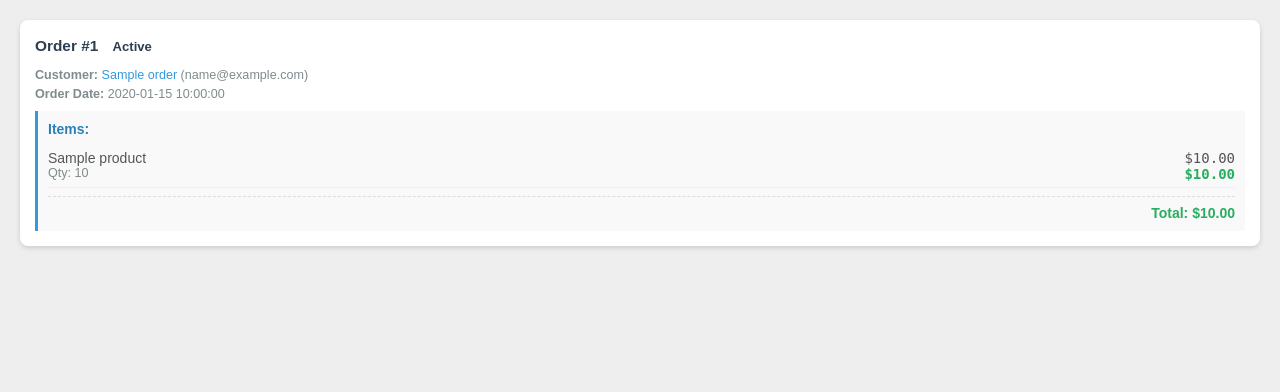
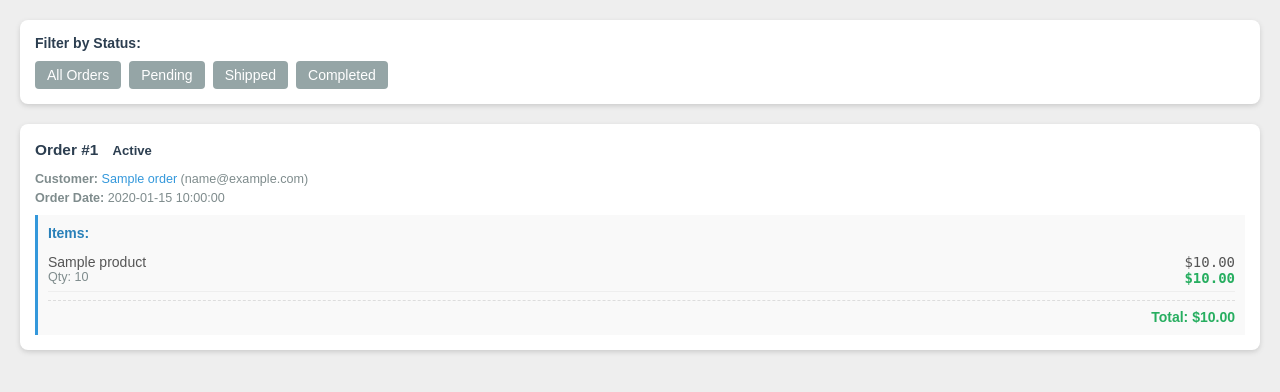
Before and after one commit to CrabVoid/gemini_test, a PHP site: template src/views/orders.php in a window 1280 px wide. Shown: the part 52-444 px from the top of the page. Run offline with PHP 8.4, Linux system fonts and the light colour scheme; the template is opened without the code that fills it: most values are stand-ins (such as "Sample title", 1, 10 or a date in 2020).

Commit message:
Task 1: Add status filtering to /orders endpoint
- Modify OrderModel::all() to accept optional status parameter
- Filter orders by status (pending, shipped, completed) via GET parameter
- Add status filter buttons in orders view
- Highlight active filter button
- Show contextual message when no orders match filter
- Usage: /orders.php?status=completed

```diff
--- a/src/views/orders.php
+++ b/src/views/orders.php
@@ -41,9 +41,51 @@
         </div>
     </div>
 
+    <!--
+    // =========================================================================
+    // SECTION: Status Filter Controls
+    // Purpose: Allows filtering orders by status (pending, shipped, completed)
+    // =========================================================================
+    -->
+    <div style="margin-bottom: 20px; padding: 15px; background: #fff; border-radius: 8px; box-shadow: 0 2px 5px #ccc;">
+        <strong style="color: #2c3e50;">Filter by Status:</strong>
+        <div style="margin-top: 10px; display: flex; gap: 8px; flex-wrap: wrap;">
+            <a href="/orders.php" style="padding: 6px 12px; border-radius: 4px; text-decoration: none; background: <?php echo ($statusFilter === null) ? '#27ae60' : '#95a5a6'; ?>; color: white; transition: background 0.2s;"
+               onmouseover="this.style.background='<?php echo ($statusFilter === null) ? '#229954' : '#7f8c8d'; ?>'"
+               onmouseout="this.style.background='<?php echo ($statusFilter === null) ? '#27ae60' : '#95a5a6'; ?>'">
+                All Orders
+            </a>
+            <a href="/orders.php?status=pending" style="padding: 6px 12px; border-radius: 4px; text-decoration: none; background: <?php echo ($statusFilter === 'pending') ? '#f39c12' : '#95a5a6'; ?>; color: white; transition: background 0.2s;"
+               onmouseover="this.style.background='<?php echo ($statusFilter === 'pending') ? '#e67e22' : '#7f8c8d'; ?>'"
+               onmouseout="this.style.background='<?php echo ($statusFilter === 'pending') ? '#f39c12' : '#95a5a6'; ?>'">
+                Pending
+            </a>
+            <a href="/orders.php?status=shipped" style="padding: 6px 12px; border-radius: 4px; text-decoration: none; background: <?php echo ($statusFilter === 'shipped') ? '#3498db' : '#95a5a6'; ?>; color: white; transition: background 0.2s;"
+               onmouseover="this.style.background='<?php echo ($statusFilter === 'shipped') ? '#2980b9' : '#7f8c8d'; ?>'"
+               onmouseout="this.style.background='<?php echo ($statusFilter === 'shipped') ? '#3498db' : '#95a5a6'; ?>'">
+                Shipped
+            </a>
+            <a href="/orders.php?status=completed" style="padding: 6px 12px; border-radius: 4px; text-decoration: none; background: <?php echo ($statusFilter === 'completed') ? '#27ae60' : '#95a5a6'; ?>; color: white; transition: background 0.2s;"
+               onmouseover="this.style.background='<?php echo ($statusFilter === 'completed') ? '#229954' : '#7f8c8d'; ?>'"
+               onmouseout="this.style.background='<?php echo ($statusFilter === 'completed') ? '#27ae60' : '#95a5a6'; ?>'">
+                Completed
+            </a>
+        </div>
+    </div>
+    <!-- -------------------------------------------------------------------------
+    // END SECTION: Status Filter Controls
+    // -------------------------------------------------------------------------
+    -->
+
     <?php if (empty($orders)): ?>
         <div class="card empty-message">
-            <p>No orders found.</p>
+            <p>
+                <?php if ($statusFilter !== null): ?>
+                    No orders found with status: <strong><?php echo htmlspecialchars(ucfirst($statusFilter)); ?></strong>
+                <?php else: ?>
+                    No orders found.
+                <?php endif; ?>
+            </p>
         </div>
     <?php else: ?>
         <?php foreach ($orders as $order): ?>
```
Also changed, not shown: public/orders.php (+6 -2 lines), src/Models/Order.php (+18 -3 lines).
